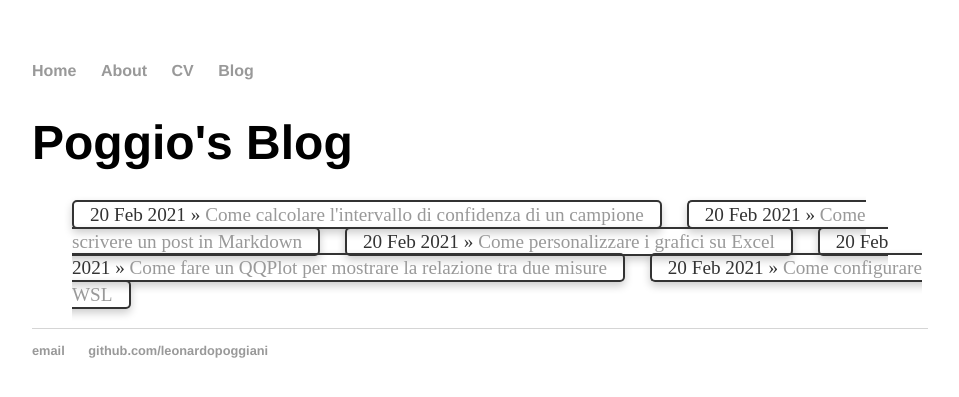
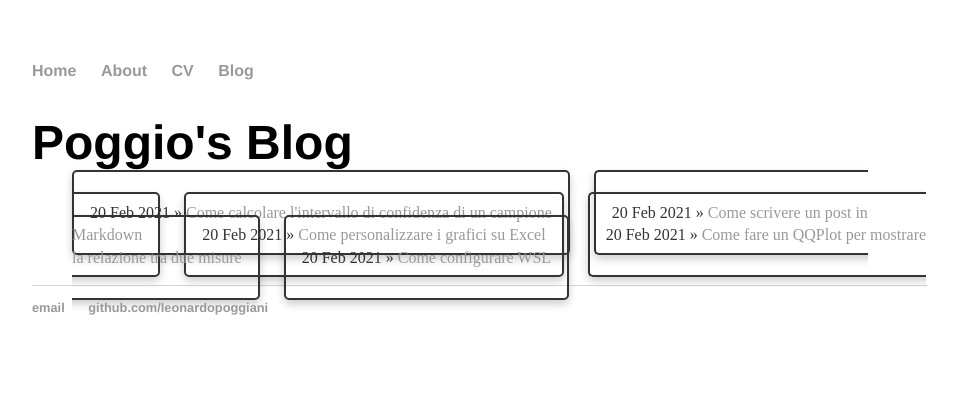
Before and after one commit to leonardopoggiani/leonardopoggiani.github.io, a Jekyll site: the page built from blog/index.html, in a window 1280 px wide. Shown: the top 397 px of the page, without its empty margins (160-1119 px from the left). Built offline with Jekyll 4.4.1, drawn with Linux system fonts in a browser that asks for light colours.

Commit message:
Update main.css

```diff
--- a/css/main.css
+++ b/css/main.css
@@ -18,21 +18,22 @@ footer { border-top: 1px solid #d5d5d5; font-size: .8em; }
 
 /* Blog */
 ul.posts {
-  font-size: 1.2em;
+  font-size: 1em;
   list-style: none;
 }
 
 ul.posts li {
-  width: 200px;
-  height: 100px;
+  width: 300px;
+  height: 300px;
   border: solid 2px;
   border-radius: 6px;
   box-shadow: 0 4px 8px 0 rgba(0,0,0,0.2);
   transition: 0.3s;
-  padding: 2px 16px;
+  padding: 32px 16px;
   border-radius: 5px;
   display: inline;
   margin-right: 20px;
+
 }
 
 ul.posts li:hover {
```
